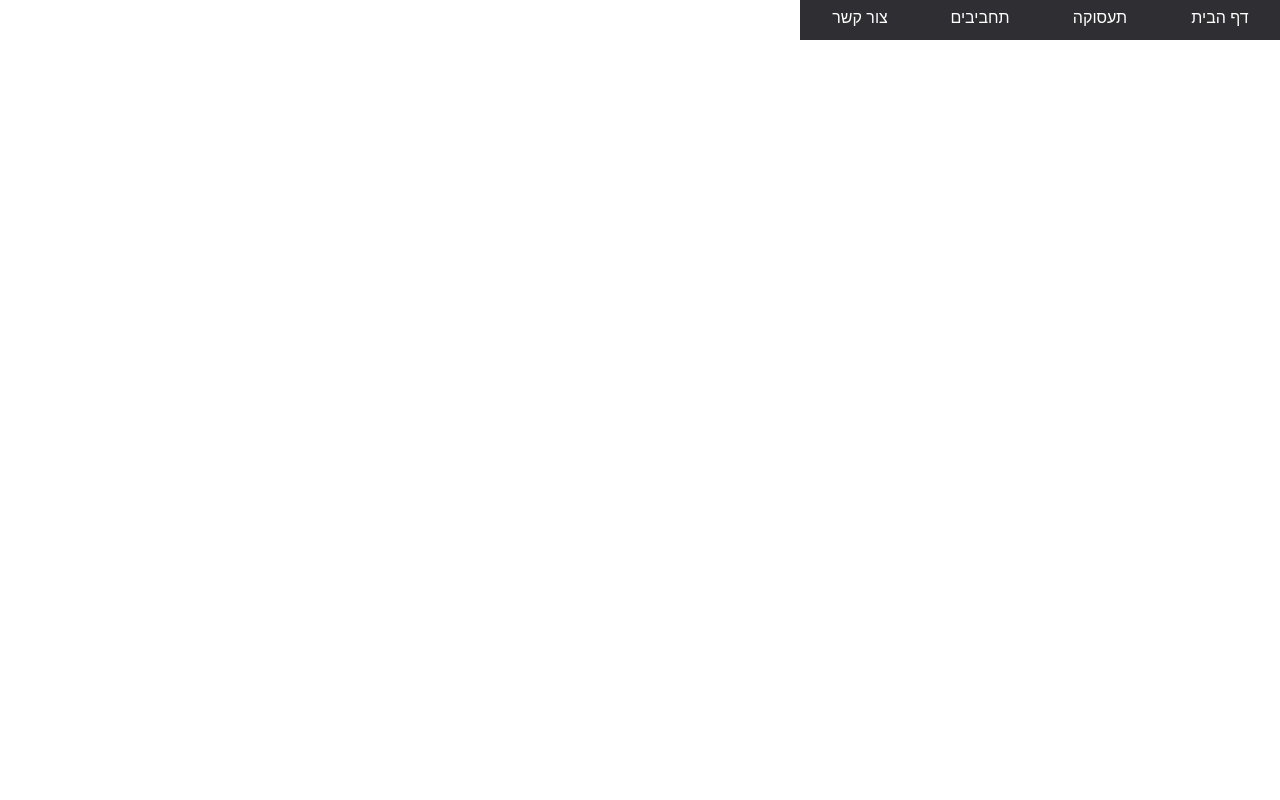
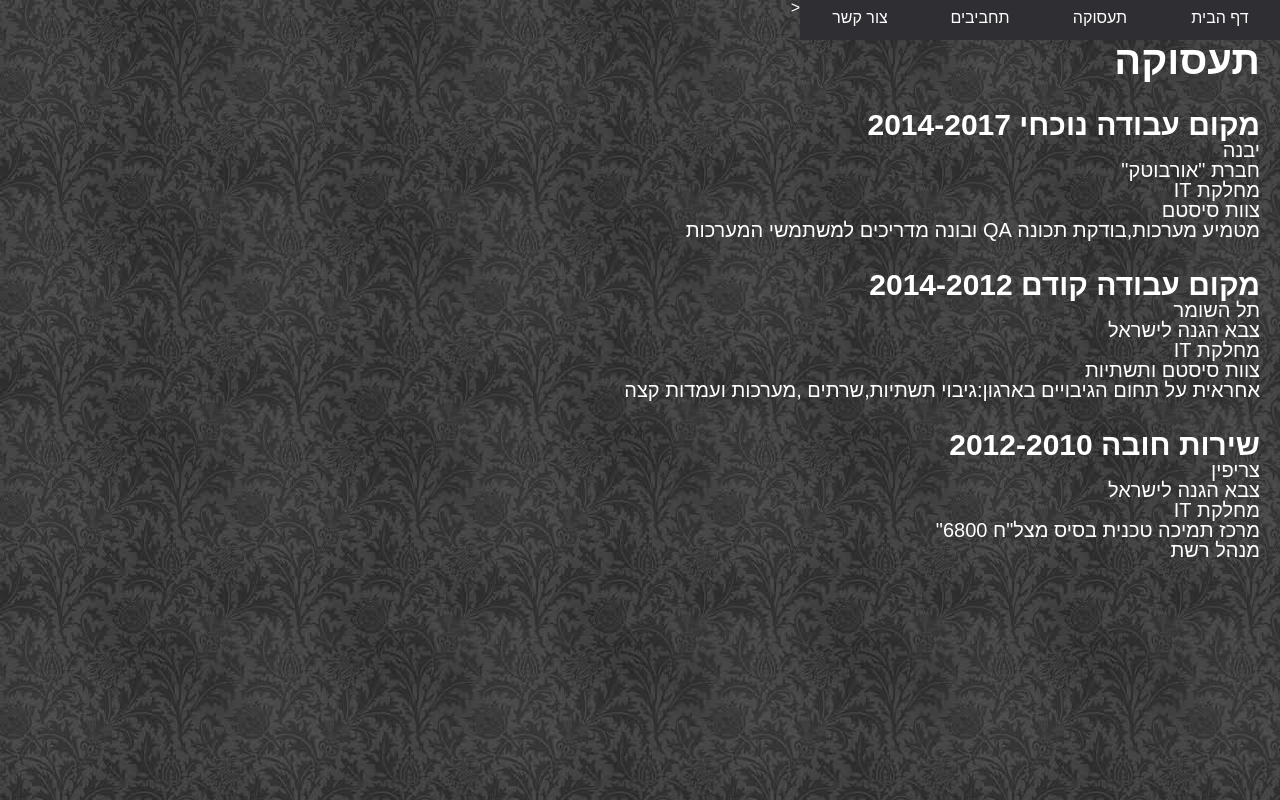
Before and after one commit to MariyaKharkavi/WebDevelopmentCourse, a plain HTML site: page Task3_MariyaKharkavi/work.html in a window 1280 px wide. Drawn offline with Linux system fonts and the light colour scheme; the site is published under a folder, as on GitHub Pages, so addresses that start at the root find nothing.

Commit message:
Add files via upload

```diff
--- a/Task3_MariyaKharkavi/styles/myStyle.css
+++ b/Task3_MariyaKharkavi/styles/myStyle.css
@@ -89,8 +89,8 @@ h1{
         }
 
 
-.other{
-    background: url(/Images/reka.jpg);
+body.other{
+    background: url(../Images/reka.jpg);
     direction:rtl;
     text-align:right;
 
--- a/Task3_MariyaKharkavi/work.html
+++ b/Task3_MariyaKharkavi/work.html
@@ -2,10 +2,10 @@
 <html lang="">
 <head>
     <meta charset="utf-8" />
-    <title></title>
-    <meta name="description" content="" />
-    <meta name="keywords" content="" />
-    <meta name="author" content="" />
+    <title>מריה חרקבי</title>
+    <meta name="description" content="האתר של מריה חרקבי" />
+    <meta name="keywords" content="מריה חרקבי" />
+    <meta name="author" content="מריה חרקבי" />
     <meta name="viewport" content="width=device-width, initial-scale=1.0, user-scalable=yes">
 
     <!-- CSS -->
```
Also changed, not shown: Task3_MariyaKharkavi/Contact.html (+4 -4 lines), Task3_MariyaKharkavi/index.html (+4 -4 lines), Task3_MariyaKharkavi/personal activities.html (+4 -4 lines).
